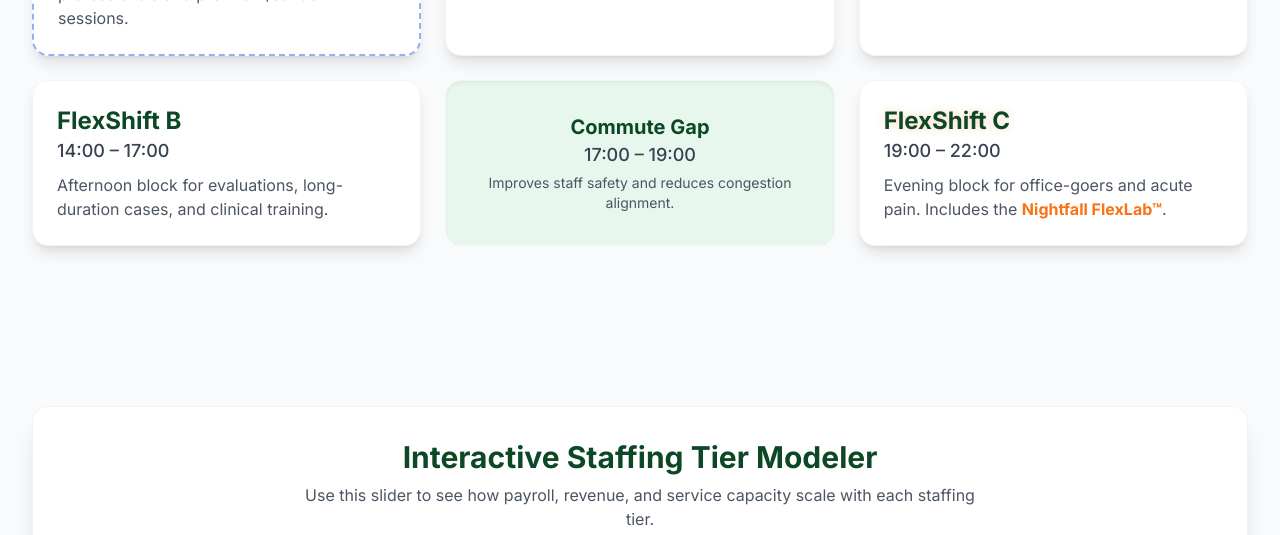
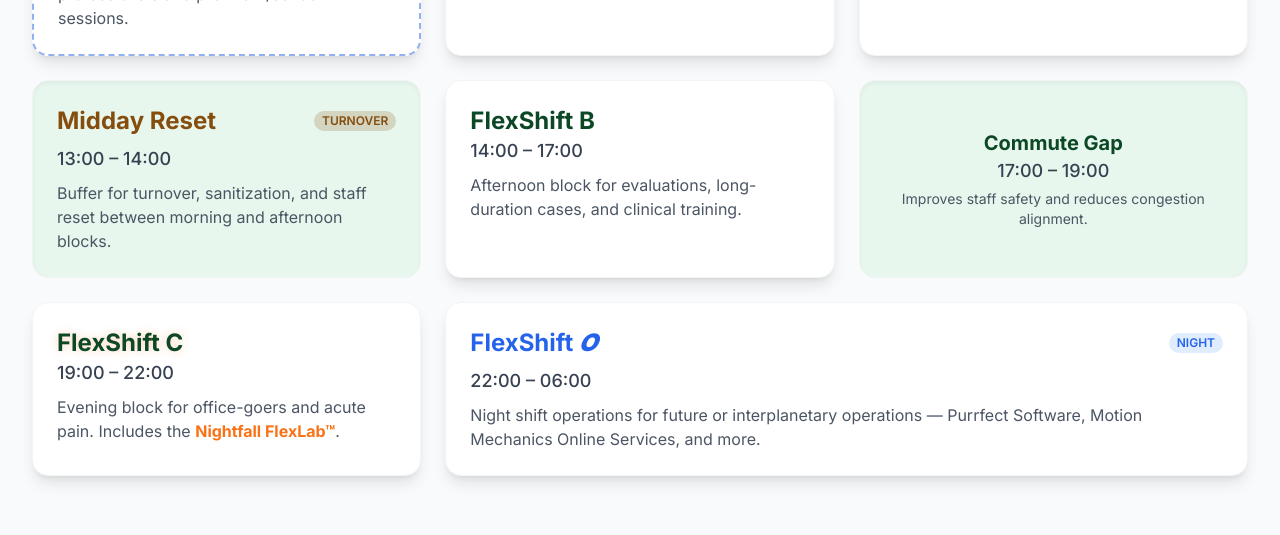
Before and after one commit to purrfectsoft/mm-flextime, a plain HTML site: page index.html in a window 1280 px wide. Shown: the part 1612-2147 px from the top of the page. Drawn offline with nearby package versions, Linux system fonts and the light colour scheme.

Commit message:
Add Midday break and flexshift o.

```diff
--- a/index.css
+++ b/index.css
@@ -44,6 +44,41 @@ body {
 html.dark .flex-shift-z,
 html.dark .flex-shift-z-suffix {
     color: #fdba74; /* dark:text-brand-secondary-light */
+}
+
+/* Styling for the FlexShift O -> Owl hover effect (sky-blue) */
+.flex-shift-o-container {
+    position: relative;
+    display: inline-block;
+    font-weight: 900;
+    font-style: italic;
+    transform: skew(-8deg);
+    letter-spacing: -1px;
+    cursor: default;
+}
+.flex-shift-o {
+    color: #2563eb; /* brand-highlight (blue) */
+    transition: all 0.3s ease;
+}
+.flex-shift-o-suffix {
+    color: #2563eb; /* brand-highlight (blue) */
+    opacity: 0;
+    position: absolute;
+    left: 95%;
+    top: 0;
+    transform: translateX(-10px);
+    transition: all 0.3s cubic-bezier(0.25, 0.8, 0.25, 1);
+    font-weight: 900;
+    font-style: italic;
+    pointer-events: none;
+}
+.flex-shift-o-container:hover .flex-shift-o-suffix {
+    opacity: 1;
+    transform: translateX(0);
+}
+html.dark .flex-shift-o,
+html.dark .flex-shift-o-suffix {
+    color: #60a5fa; /* dark:brand-highlight-light */
 }
 
 /* FlexShift C Styling */
--- a/index.html
+++ b/index.html
@@ -215,6 +215,16 @@
                     <p class="text-gray-600 dark:text-gray-400 mt-2">Morning care block emphasizing Neuro and Pediatric cases.</p>
                 </div>
 
+                <!-- Midday Reset -->
+                <div class="bg-brand-extralight dark:bg-brand-dark/50 p-6 rounded-2xl shadow-inner border border-gray-100 dark:border-gray-700">
+                    <div class="flex items-center justify-between mb-2">
+                        <h4 class="text-2xl font-bold text-brand-wood">Midday Reset</h4>
+                        <span class="text-xs font-semibold bg-brand-wood/20 text-brand-wood px-2 py-0.5 rounded-full">TURNOVER</span>
+                    </div>
+                    <p class="text-lg font-medium text-gray-700 dark:text-gray-300">13:00 – 14:00</p>
+                    <p class="text-gray-600 dark:text-gray-400 mt-2">Buffer for turnover, sanitization, and staff reset between morning and afternoon blocks.</p>
+                </div>
+
                 <!-- FlexShift B -->
                 <div class="bg-white dark:bg-gray-800 p-6 rounded-2xl shadow-lg border border-gray-100 dark:border-gray-700">
                     <h4 class="text-2xl font-bold text-brand-dark dark:text-brand-light">FlexShift B</h4>
@@ -236,6 +246,21 @@
                     <h4 class="text-2xl font-bold text-brand-dark dark:text-brand-light flex-shift-c">FlexShift C</h4>
                     <p class="text-lg font-medium text-gray-700 dark:text-gray-300">19:00 – 22:00</p>
                     <p class="text-gray-600 dark:text-gray-400 mt-2">Evening block for office-goers and acute pain. Includes the <strong class="text-brand-secondary">Nightfall FlexLab™</strong>.</p>
+                </div>
+
+                <!-- FlexNight / FlexShift O(wl) -->
+                <div class="group bg-white dark:bg-gray-800 p-6 rounded-2xl shadow-lg border border-gray-100 dark:border-gray-700 lg:col-span-2 hover:shadow-2xl hover:scale-[1.03] hover:border-brand-highlight-light transition-all duration-300 ease-in-out">
+                    <div class="flex items-center justify-between mb-2">
+                        <h4 class="text-2xl font-bold text-brand-highlight">FlexShift
+                            <span class="flex-shift-o-container">
+                                <span class="flex-shift-o">O</span>
+                                <span class="flex-shift-o-suffix">wl</span>
+                            </span>
+                        </h4>
+                        <span class="text-xs font-semibold bg-brand-highlight-light/20 text-brand-highlight px-2 py-0.5 rounded-full">NIGHT</span>
+                    </div>
+                    <p class="text-lg font-medium text-gray-700 dark:text-gray-300">22:00 – 06:00</p>
+                    <p class="text-gray-600 dark:text-gray-400 mt-2">Night shift operations for future or interplanetary operations — Purrfect Software, Motion Mechanics Online Services, and more.</p>
                 </div>
 
             </div>
```
